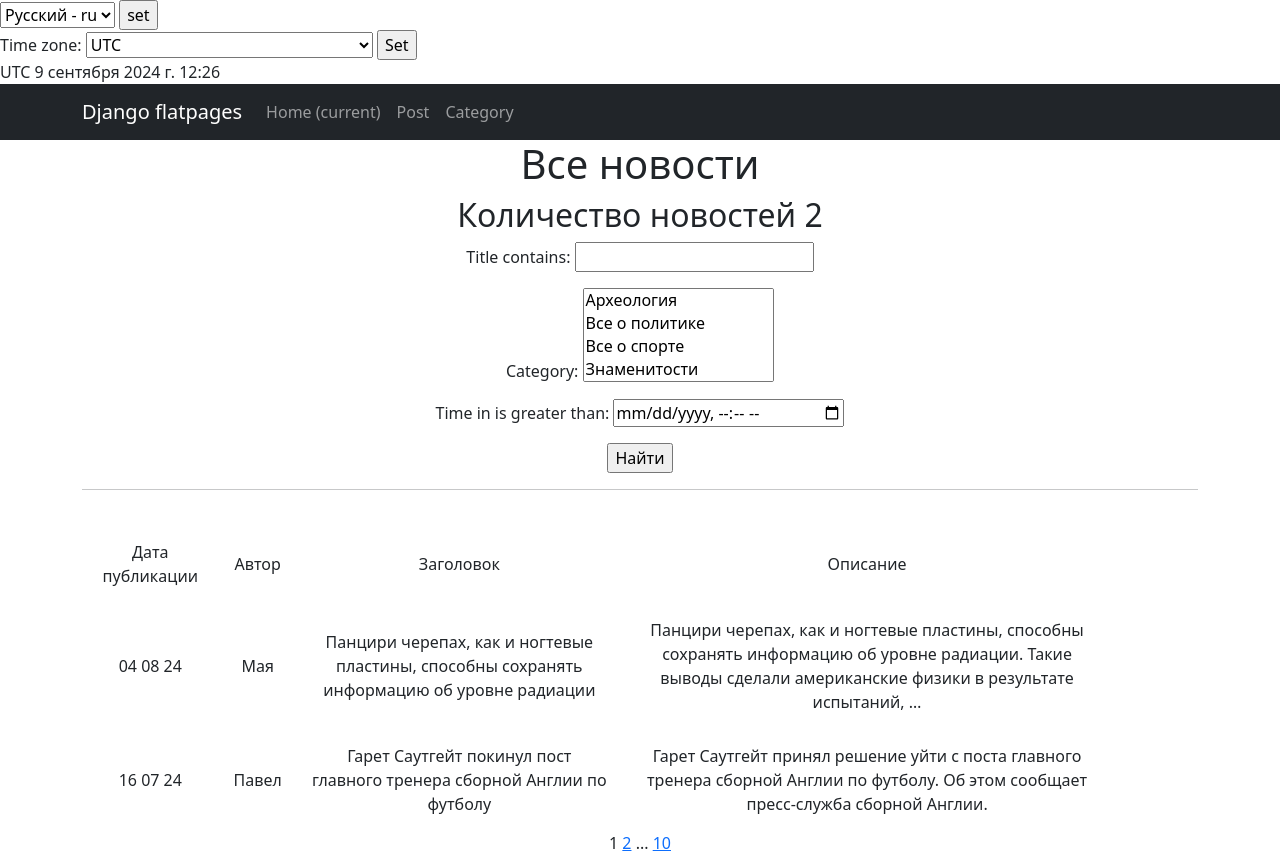
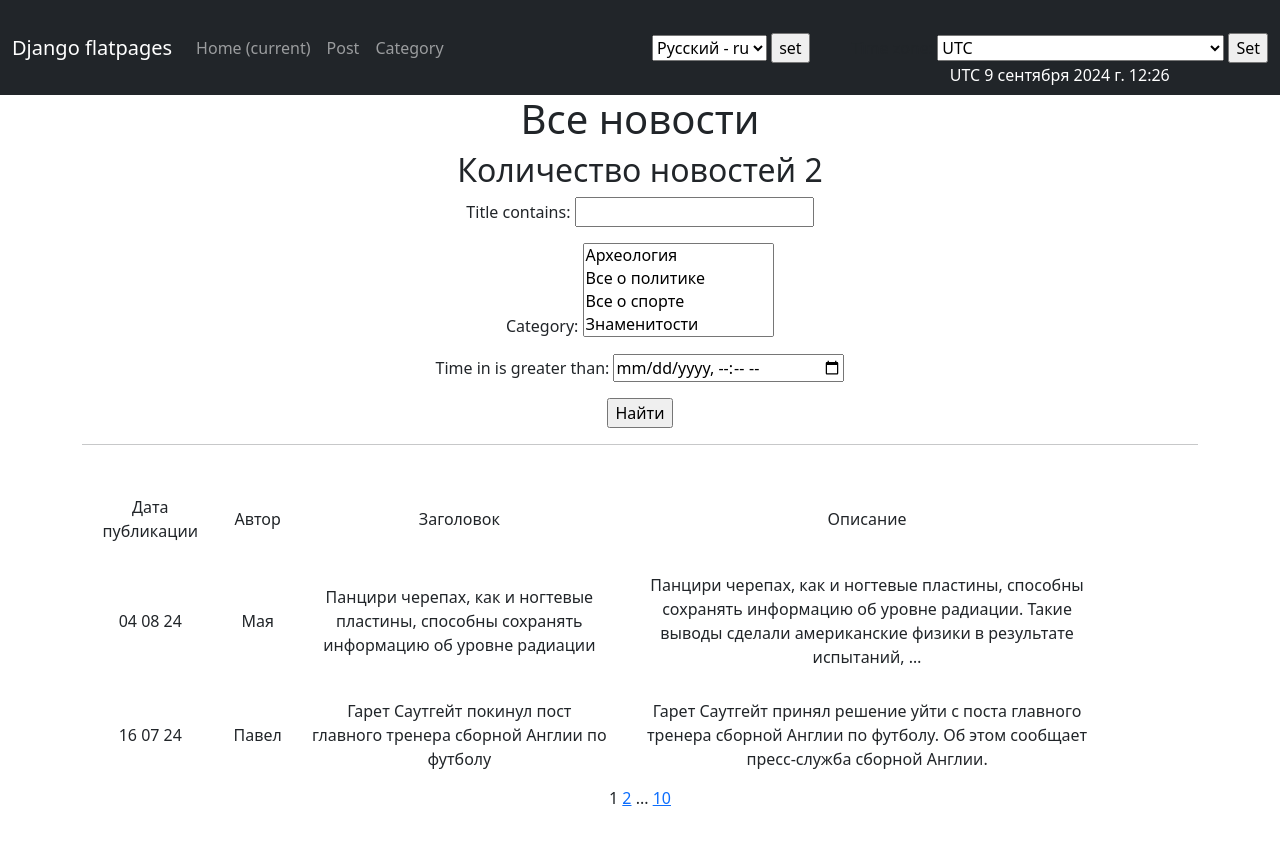
Before and after one commit to Aleksander558833/News, a Django app: page /news/ in a window 1280 px wide. After the commit the page ends 806 px from the top, so only its background shows below. Run offline with Django 5.2, Linux system fonts and the light colour scheme; data comes from the database, SQL or seed files in the repository; both versions use the stored data as it was after the commit; parts of the project's set-up code (start-up, migrations or seed data) failed here and were passed over; some libraries are stand-ins or nearby versions.

Commit message:
Настроил правильный перевод страничек. Сделал локализацию времени, в зависимости от нахождения пользователя. И сделал переключение расцветки сайта в зависимости от часового пояса

```diff
--- a/BBC/BBC/urls.py
+++ b/BBC/BBC/urls.py
@@ -22,5 +22,6 @@ urlpatterns = [
     path('pages/', include('django.contrib.flatpages.urls')),
     path('news/', include('news.urls')),
     path('accounts/', include('allauth.urls')),
-    path('i18n/', include('django.conf.urls.i18n'))
+    path('i18n/', include('django.conf.urls.i18n')),
+    # path('category/', include('subscriptions/'))
 ]
--- a/BBC/news/urls.py
+++ b/BBC/news/urls.py
@@ -2,8 +2,6 @@ from django.urls import path
 # Импортируем созданное нами представление
 from .views import (PostList, PostDetail, NewsCreate, NewsUpdate, NewsDelete, ArticleCreate,
                     ArticleUpdate, ArticleDelete, subscriptions)
-
-from django.views.decorators.cache import cache_page
 
 urlpatterns = [
    path('', PostList.as_view(), name='post_list'),
--- a/BBC/templates/flatpages/default.html
+++ b/BBC/templates/flatpages/default.html
@@ -19,44 +19,11 @@
     </head>
 {% endcache %}
     <body>
-
-    <form action="{% url 'set_language' %}" method="POST"> {% csrf_token %}
-        <input type="hidden" name="next" value="{{ redirect_to }}">
-
-        <style>
-            body {background-color:
-            {% if current_time.hour >= 19 or current_time.hour <= 7 %} gray {% else %}
-            white {% endif %};}
-        </style>
-
-        <select name="language" id="">
-            {% get_available_languages as LANGUAGES %}
-            {% get_language_info_list for LANGUAGES as languages %}
-            {% get_current_language as LANGUAGE_CODE %}
-            {% for language in languages %}
-                <option value="{{ language.code }}" {% if language.code == LANGUAGE_CODE %} selected {% endif %}>
-                    {{ language.name_local }} - {{ language.code }}
-                </option>
-            {% endfor %}
-        </select>
-        <input type="submit" value="set">
-    </form>
-
-    {% get_current_timezone as TIME_ZONE %}
-    <form action="" method="POST">
-        {% csrf_token %}
-        <label for="timezone">Time zone:</label>
-        <select name="timezone">
-            {% for tz in timezones %}
-            <option value="{{ tz }}"{% if tz == TIME_ZONE %} selected {% endif %}>{{ tz }}</option>
-            {% endfor %}
-        </select>
-        <input type="submit" value="Set">
-    </form>
-
-    {{ TIME_ZONE }}
-    {{ current_time|timezone:TIME_ZONE }}
-
+    <style>
+        body {background-color:
+        {% if current_time.hour >= 19 or current_time.hour <= 7 %} gray {% else %}
+        white {% endif %};}
+    </style>
     {% for model in models %}
     <div class="model-class">
         {{ model.name }}
@@ -90,6 +57,44 @@
                     </ul>
                 </div>
             </div>
+
+            <div class="container">
+            <div class="row">
+                <div class="col-lg-12 text-center">
+                    <form action="{% url 'set_language' %}" method="POST"> {% csrf_token %}
+                        <input type="hidden" name="next" value="{{ redirect_to }}">
+
+                        <select name="language" id="">
+                            {% get_available_languages as LANGUAGES %}
+                            {% get_language_info_list for LANGUAGES as languages %}
+                            {% get_current_language as LANGUAGE_CODE %}
+                            {% for language in languages %}
+                            <option value="{{ language.code }}" {% if language.code == LANGUAGE_CODE %} selected {% endif %}>
+                                {{ language.name_local }} - {{ language.code }}
+                            </option>
+                            {% endfor %}
+                        </select>
+                        <input type="submit" value="set">
+                    </form>
+                </div>
+            </div>
+            <div class="row" style="margin-top: 25px">
+                <div class="col-lg-12 text-center">
+                    {% get_current_timezone as TIME_ZONE %}
+                    <form action="" method="POST">
+                        {% csrf_token %}
+                        <label for="timezone">Time zone:</label>
+                        <select name="timezone">
+                            {% for tz in timezones %}
+                            <option value="{{ tz }}"{% if tz == TIME_ZONE %} selected {% endif %}>{{ tz }}</option>
+                            {% endfor %}
+                        </select>
+                        <input type="submit" value="Set">
+                    </form>
+                    <span style="color: white">{{ TIME_ZONE }}
+                    {{ current_time|timezone:TIME_ZONE }}</span>
+                </div>
+        </div>
         </nav>
         <!-- Page content-->
         <div class="container">
```
Also changed, not shown: BBC/db.sqlite3.
